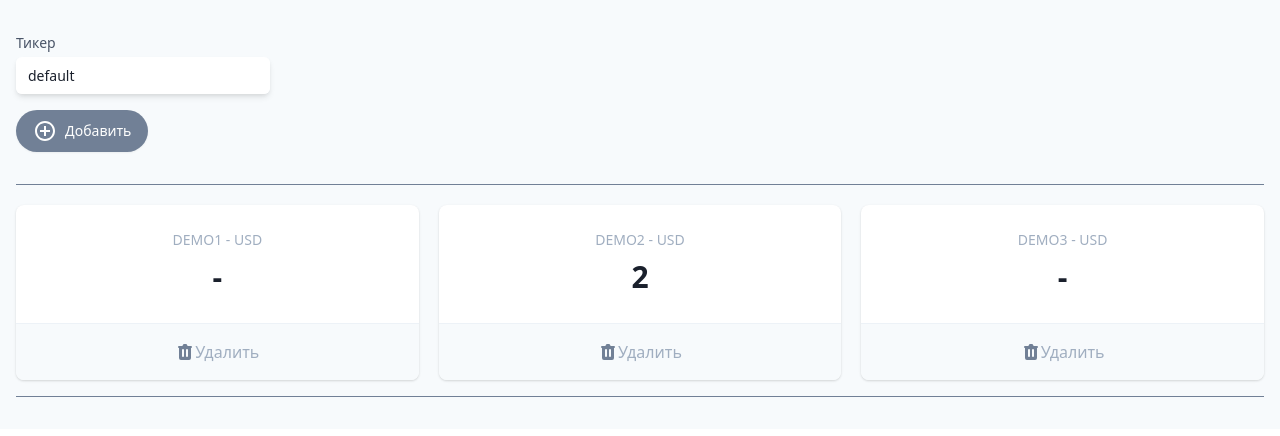
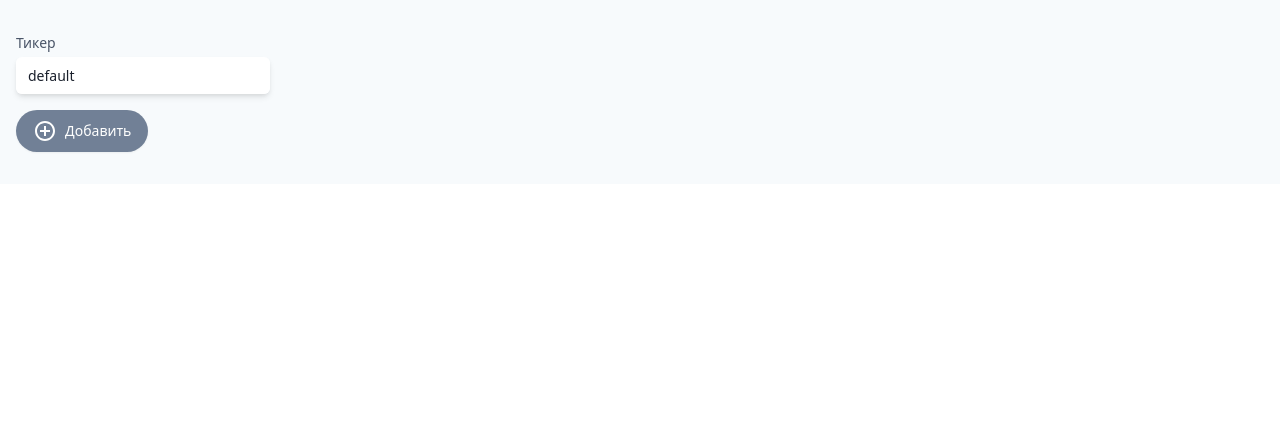
Before and after one commit to RenarReineke/Cryptonomicon, a Vue app: page / in a window 1280 px wide. Shown: the top 436 px of the page. Built offline with nearby package versions, Linux system fonts and the light colour scheme.

Commit message:
add fetch data of API

```diff
--- a/src/App.vue
+++ b/src/App.vue
@@ -135,11 +135,7 @@
   data() {
     return {
       ticker: "default",
-      tickers: [
-        { name: "DEMO1", price: "-" },
-        { name: "DEMO2", price: "2" },
-        { name: "DEMO3", price: "-" }
-      ],
+      tickers: [],
       sel: null
     };
   },
@@ -152,6 +148,14 @@
       };
 
       this.tickers.push(newTicker);
+
+    setInterval(async () => {
+      const f = await fetch(`https://min-api.cryptocompare.com/data/price?fsym=${newTicker.name}&tsyms=USD&api_key={8cd95dcb4a2f5927987f4d53cb708aba20beb685b6e5d24d5893f7404599e739}`);
+      const data = await f.json();
+      console.log(data)
+      this.tickers.find(t => t.name === newTicker.name).price = data.USD > 1 ? data.USD.toFixed(2) : data.USD.toPrecision(2);
+    }, 3000);
+
       this.ticker = "";
     },
 
```
